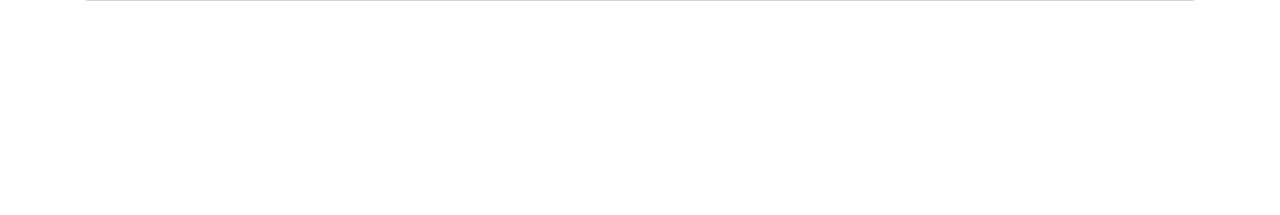
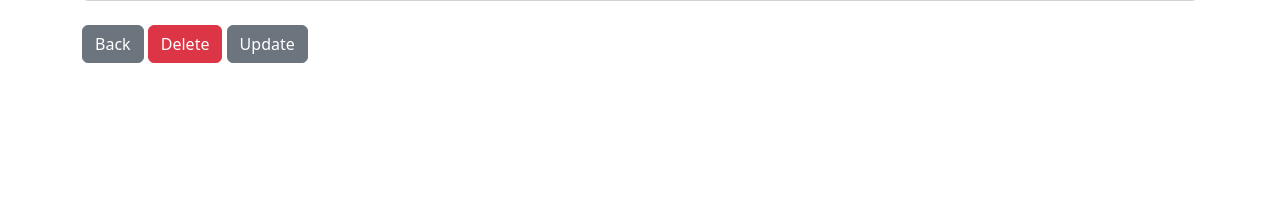
Before and after one commit to Grootcode21/Django-CRM-App, a Django app: template website/templates/record.html in a window 1280 px wide. Shown: the part 314-529 px from the top of the page. Run offline with Django 5.2, Linux system fonts and the light colour scheme; the template is opened without the code that fills it, so the values that code supplies are empty.

Commit message:
update record button

```diff
--- a/website/templates/record.html
+++ b/website/templates/record.html
@@ -1,7 +1,7 @@
 {% extends 'base.html' %}
 {% block content %}
 
-<div class="card">
+<div class="card ">
   <div class="card-header">
     <strong>{{ customer_record.first_name }}
     {{ customer_record.last_name }}</strong>
@@ -16,10 +16,15 @@
     <strong>State: </strong>{{ customer_record.state }}<br>
     <strong>Zip Code: </strong>{{ customer_record.zip_code }}<br>
     <strong>Date Created:</strong> {{ customer_record.created_at }}<br>
-
     </p>
   </div>
 </div>
+<br />
+<a href="{% url 'home' %}"  class="btn btn-secondary ">Back</a>
+
+<a href="{% url 'delete_record' customer_record.id %}"  class="btn btn-danger ">Delete</a>
+
+<a href="{% url 'update_record' customer_record.id %}"  class="btn btn-secondary ">Update</a>
 
 
 {% endblock %}
```
